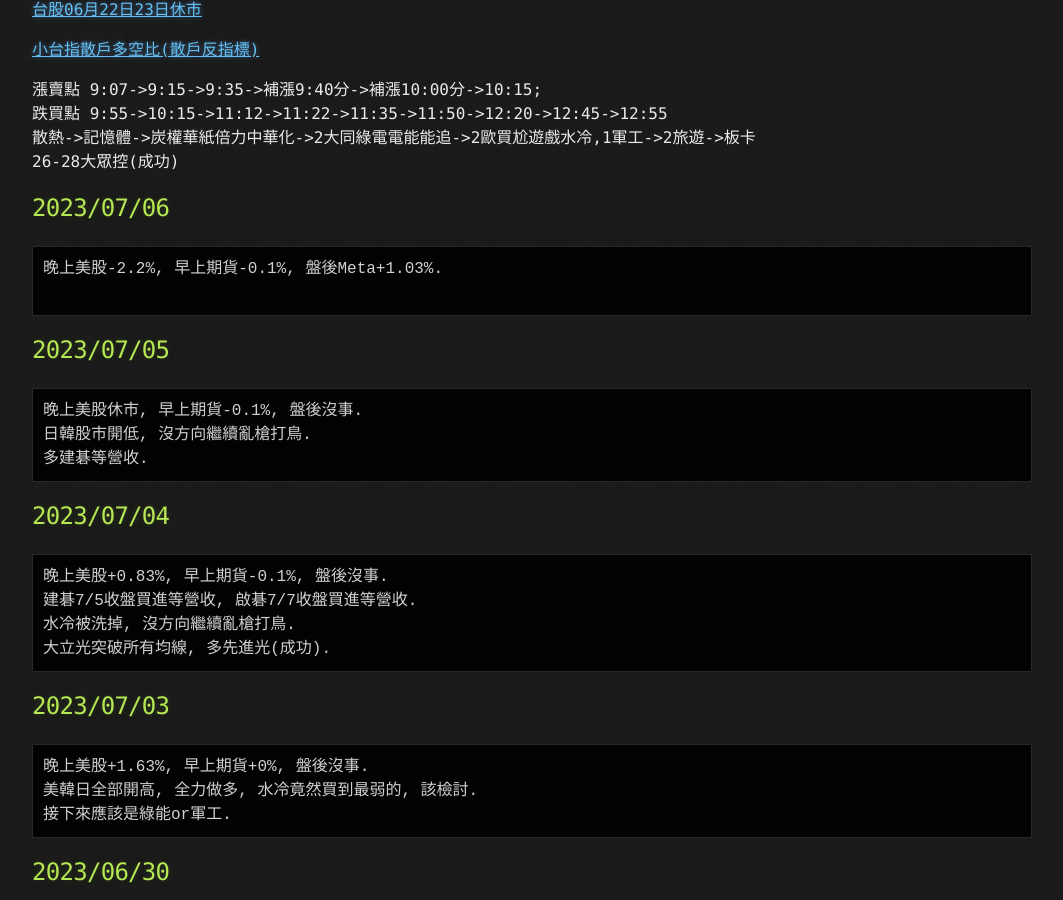
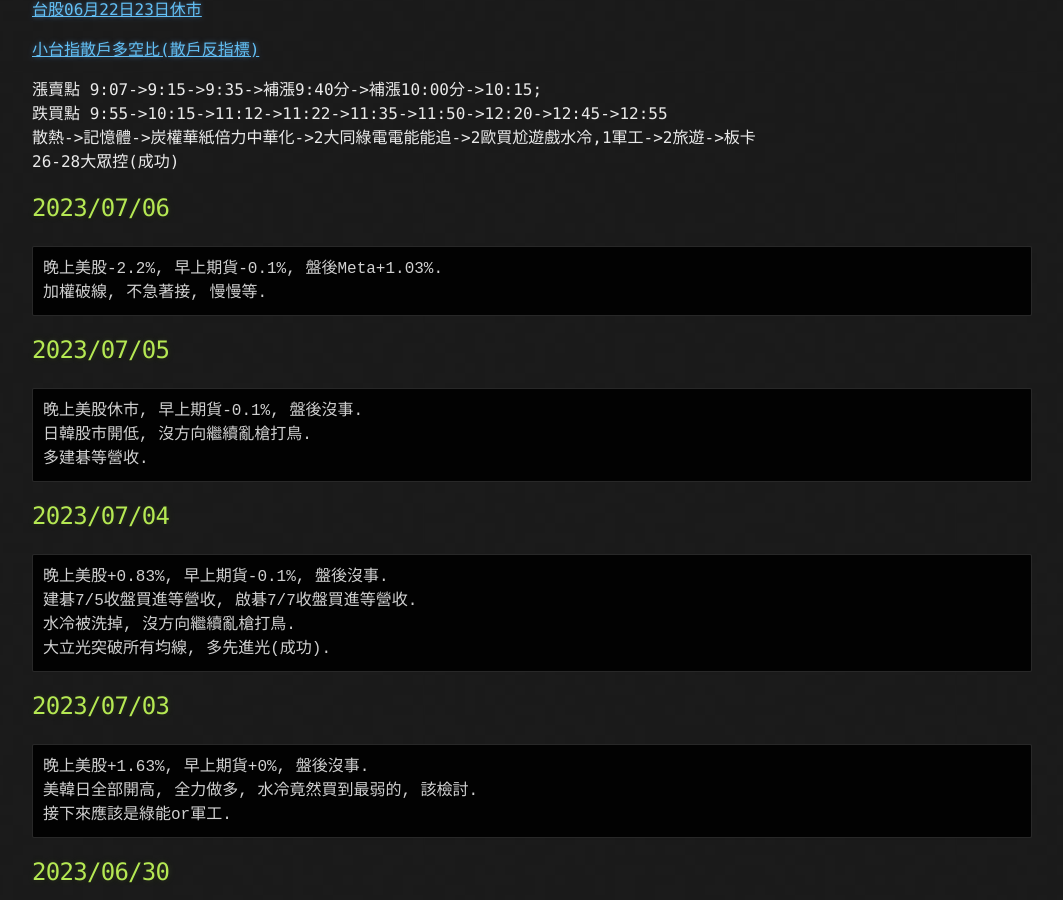
Before and after one commit to lepg5487/Stock_God, a Jekyll site: the page built from index.md, in a window 1280 px wide and 900 px high, scrolled down 460 px. Shown: the whole window, without its empty margins (108-1171 px from the left). Built offline with Jekyll 4.4.1, drawn with Linux system fonts in a browser that asks for light colours; our own code applies the rules of GitHub Pages for plain Markdown files.

Commit message:
Update index.md

````diff
--- a/index.md
+++ b/index.md
@@ -24,7 +24,7 @@
 ## 2023/07/06
 ```
 晚上美股-2.2%, 早上期貨-0.1%, 盤後Meta+1.03%.
-
+加權破線, 不急著接, 慢慢等.
 ```
 
 ## 2023/07/05
````
